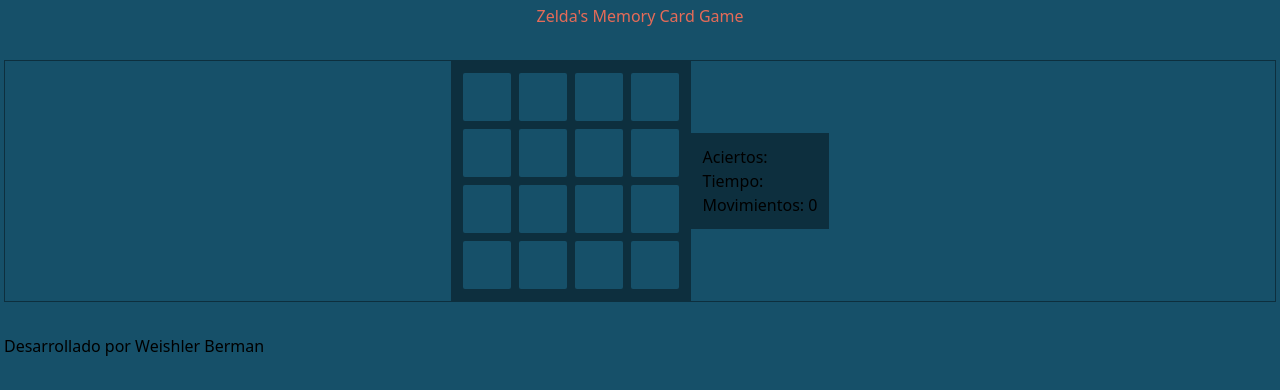
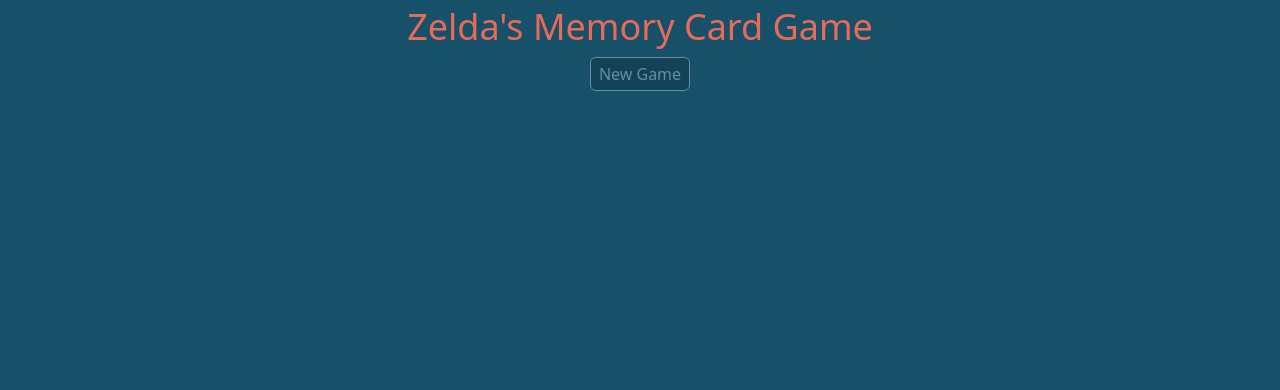
Before and after one commit to ilcreatore32/Memory-Card-Game, a React (Vite) app: page / in a window 1280 px wide. Shown: the top 390 px of the page. Built offline with nearby package versions, Linux system fonts and the light colour scheme.

Commit message:
Removes previus structure
- removes structure to a easier way to manage the memory cards

Modify:
~ App to generate the memory game
~ MemoryCard to follow new render methods

Remove:
- MemoryTable component

```diff
--- a/src/App.jsx
+++ b/src/App.jsx
@@ -1,34 +1,56 @@
+// React
+import { useState } from "react";
+
 // Redux
 import { useSelector } from "react-redux";
 
-// Components
-import MemoryTable from "./components/MemoryTable";
+// Styles
+import "./styles/app.css";
 
-// Styles
-import "./styles/App.css";
+// Icons
+import icon1 from "./images/1.png";
+import icon2 from "./images/2.png";
+import icon3 from "./images/3.png";
+import icon4 from "./images/4.png";
+import icon5 from "./images/5.png";
+import icon6 from "./images/6.png";
+import icon7 from "./images/7.png";
+import icon8 from "./images/8.png";
+import MemoryCard from "./components/MemoryCard";
+
+const Icons = [icon1, icon2, icon3, icon4, icon5, icon6, icon7, icon8];
 
 function App() {
-  const revealsCount = useSelector((state) => state.reveals.value);
+  const [cards, setCards] = useState([]);
+  const [turns, setTurns] = useState(0);
+
+  // Shuffle the images
+  const shuffleCards = () => {
+    const shuffledCards = [...Icons, ...Icons]
+      .sort(() => Math.random() - 0.5)
+      .map((img) => ({ id: Math.random(), img }));
+
+    setCards(shuffledCards);
+    setTurns(0);
+  };
+
   return (
     <>
       <main>
-        <h1 className="app-title">Zelda's Memory Card Game</h1>
-        <div className="memory-game">
-          <section className="mg-board">
-            <MemoryTable rowNumber={4} limitPerRow={4}/>
-          </section>
-          <section className="mg-stadistics">
-            <div>
-              <p>Aciertos: </p>
-              <p>Tiempo: </p>
-              <p>Movimientos: {revealsCount} </p>
-            </div>
-          </section>
-        </div>
+        <header className="header">
+          <h1 className="app-title">Zelda's Memory Card Game</h1>
+          <button className="app-btn" onClick={shuffleCards}>
+            New Game
+          </button>
+        </header>
+        <section className="memory-game">
+          <div className="card-grid">
+            {cards.map(({ id, img }) => {
+              return <MemoryCard key={id} id={id} img={img} />;
+            })}
+          </div>
+        </section>
       </main>
-      <footer>
-        <p>Desarrollado por Weishler Berman</p>
-      </footer>
     </>
   );
 }
--- a/src/components/MemoryCard.jsx
+++ b/src/components/MemoryCard.jsx
@@ -2,35 +2,36 @@
 import { useState } from "react";
 
 // Redux
-import { useSelector, useDispatch } from "react-redux";
+import { useDispatch } from "react-redux";
 import { increment } from "../features/reveals/RevealsSlice";
 
-// import sound from "../sounds/reveal.wav";
+// Icons
+import cover from "../images/cover.png";
+
+// Styles
 import "../styles/MemoryCard.css";
 
-const MemoryCard = ({ number }) => {
+const MemoryCard = ({ id, img }) => {
   const [revealed, setRevealed] = useState(false);
-  const revealsCount = useSelector((state) => state.reveals.value);
   const dispatch = useDispatch();
-  // const reveal = new Audio(sound);
 
   function handleClick() {
     console.log(`Card ${number} clicked`);
     setRevealed(true);
     dispatch(increment());
-    // reveal.play();
   }
 
   return (
     <>
-      <td id={number} className="card">
-        <button
+      <div className="card">
+        <div
           className={`card-btn ${revealed ? "reveal-card" : ""}`}
           onClick={handleClick}
         >
-          {number}
-        </button>
-      </td>
+          <img className="front" src={img} alt="card front" />
+          <img className="back" src={cover} alt="card back" />
+        </div>
+      </div>
     </>
   );
 };
--- a/src/components/MemoryTable.jsx
+++ /dev/null
@@ -1,32 +0,0 @@
-import "../styles/MemoryTable.css";
-
-// Components
-import MemoryCard from "./MemoryCard";
-
-const MemoryTable = ({ rowNumber, limitPerRow }) => {
-  var number = 1;
-
-  const createTable = () => {
-    const table = [];
-    for (let i = 1; i <= rowNumber; i++) {
-      table.push(<tr key={i}>{createCards(rowNumber, limitPerRow)}</tr>);
-    }
-    return table;
-  };
-  const createCards = (limit) => {
-    let cards = [];
-    for (let i = 1; i <= limit; i++) {
-      cards.push(<MemoryCard key={i} number={number} />);
-      number++;
-    }
-    return cards;
-  };
-
-  return (
-    <table className="mg-table">
-      <tbody className="mg-tbody">{createTable()}</tbody>
-    </table>
-  );
-};
-
-export default MemoryTable;
--- a/src/main.jsx
+++ b/src/main.jsx
@@ -12,7 +12,9 @@
 const root = ReactDOM.createRoot(document.getElementById("root"));
 
 root.render(
-  <Provider store={store}>
-    <App />
-  </Provider>
+  <React.StrictMode>
+    <Provider store={store}>
+      <App />
+    </Provider>
+  </React.StrictMode>
 );
--- a/src/styles/App.css
+++ /dev/null
@@ -1,18 +0,0 @@
-@tailwind components;
-@layer components {
-  .app-title {
-    @apply text-center text-secondary-400;
-  }
-  .memory-game {
-    @apply flex my-8 border flex-col-reverse border-primary-400 gap-0;
-    @apply md:flex-row md:flex-wrap md:justify-center md:items-center;
-  }
-  .mg-board {
-    @apply flex flex-col justify-center items-center;
-    @apply bg-primary-400;
-  }
-  .mg-stadistics {
-    @apply p-3 text-xs bg-primary-400;
-    @apply sm:text-sm md:text-base;
-  }
-}
--- a/src/styles/MemoryCard.css
+++ b/src/styles/MemoryCard.css
@@ -1,13 +1,6 @@
 @tailwind components;
 @layer components {
-  .card {
-    @apply p-1;
-  }
-  .card-btn {
-    @apply w-12 h-12 bg-primary-300 text-sm rounded-sm cursor-pointer font-bold text-transparent;
-    @apply hover:opacity-40 focus:outline-none transition duration-300 ease-in-out;
-  }
-  .reveal-card {
-    @apply bg-primary-200 opacity-20 text-white text-opacity-100;
+  .back, .front{
+    @apply w-24 h-24 rounded-sm object-cover;
   }
 }
--- /dev/null
+++ b/src/styles/app.css
@@ -0,0 +1,19 @@
+@tailwind components;
+@layer components {
+  .app-title {
+    @apply font-medium leading-tight text-4xl text-center text-secondary-400;
+  }
+  .app-btn {
+    @apply text-center text-slate-200 px-2 py-1 bg-primary-400 opacity-40 border border-slate-200 rounded-md text-opacity-100;
+    @apply hover:bg-primary-400 hover:opacity-80 hover:border-secondary-400 hover:text-secondary-400 transition-all;
+  }
+  .header {
+    @apply flex flex-col items-center justify-center gap-2;
+  }
+  .memory-game {
+    @apply flex items-center justify-center;
+  }
+  .card-grid {
+    @apply grid mt-10 grid-cols-4 gap-1 justify-center;
+  }
+}
```
Also changed, not shown: src/images/1.png, src/images/cover.png (added).
